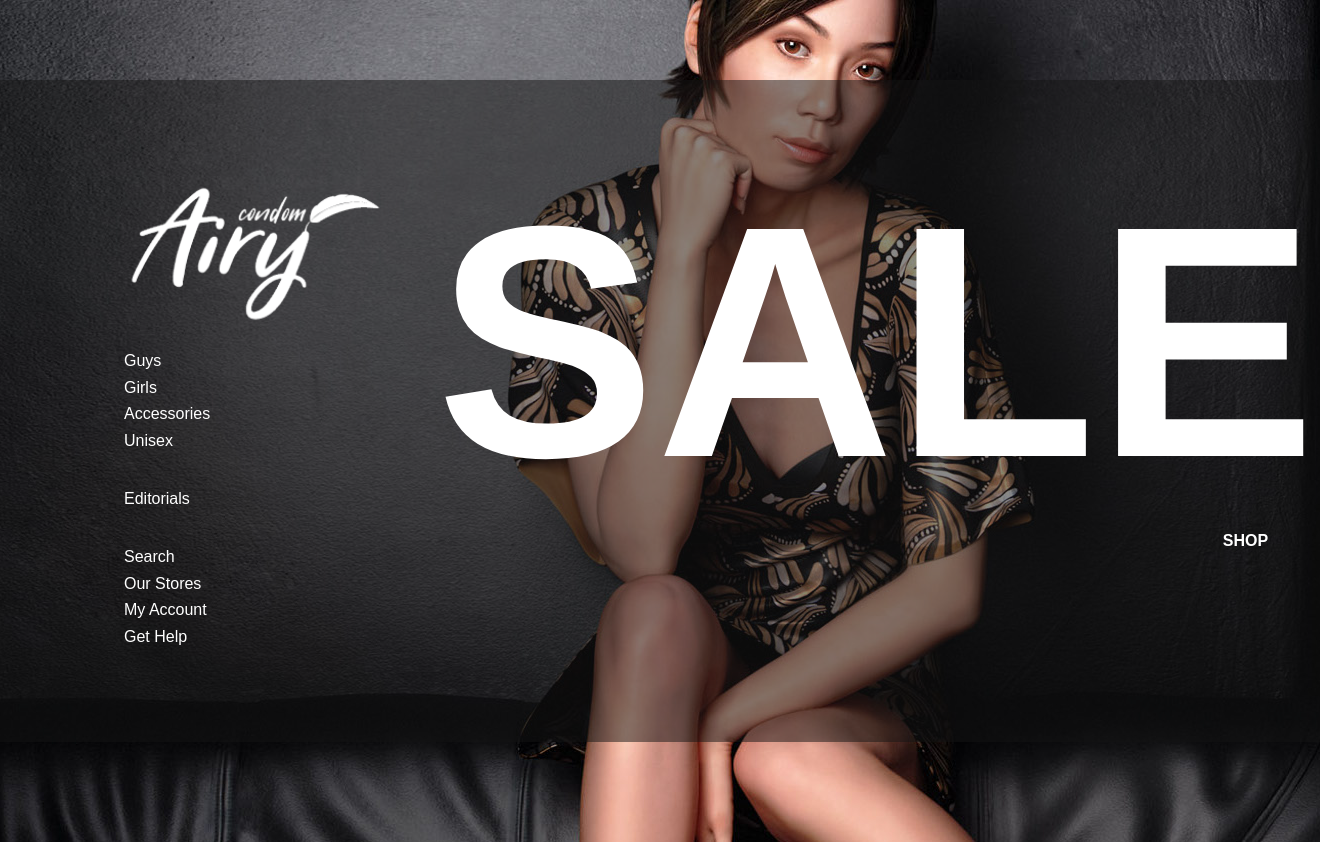
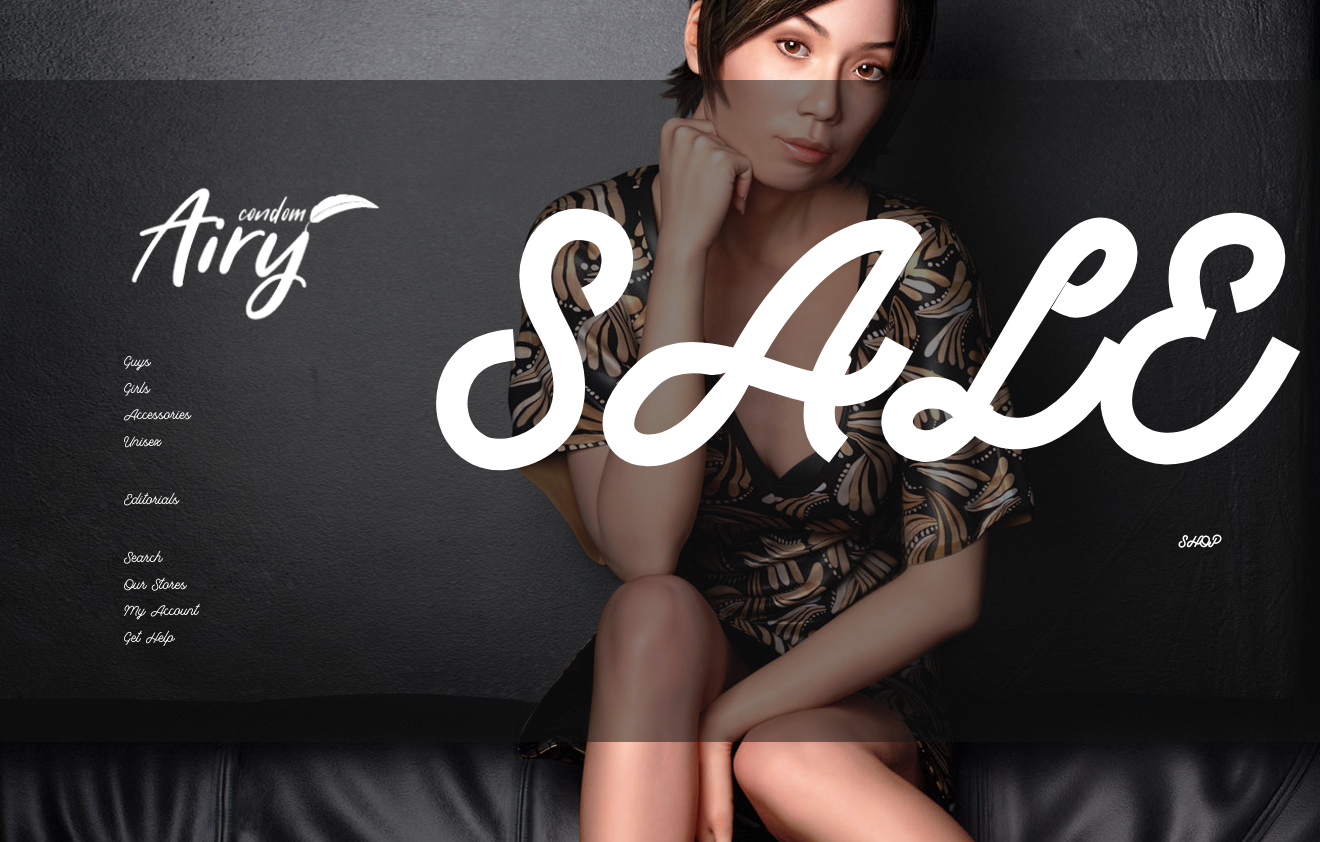
Before and after one commit to airyhq-g2/airy-shop, a Django app: page / in a window 1320 px wide. Run offline with Django 3.2, Linux system fonts and the light colour scheme.

Commit message:
change font

```diff
--- a/main/static/css/common.css
+++ b/main/static/css/common.css
@@ -5,7 +5,7 @@
 
 body {
     padding-top: 80px;
-    font-family: sans-serif;
+    font-family: LogoFont;
     color: black;
     background: white;
     padding-bottom: 100px;
```
Also changed, not shown: main/static/fonts/LOGO.ttf.
